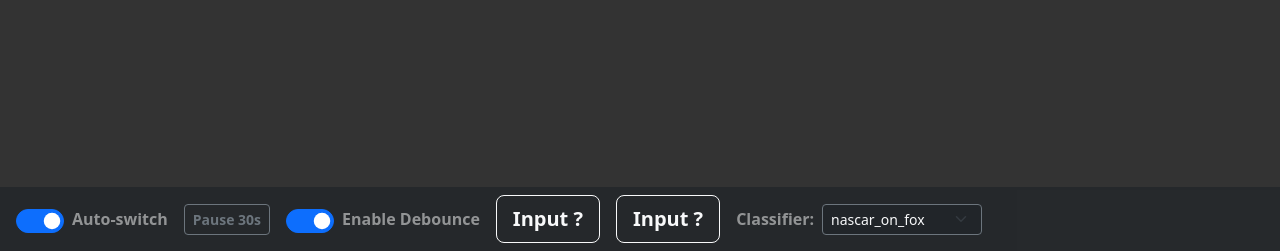
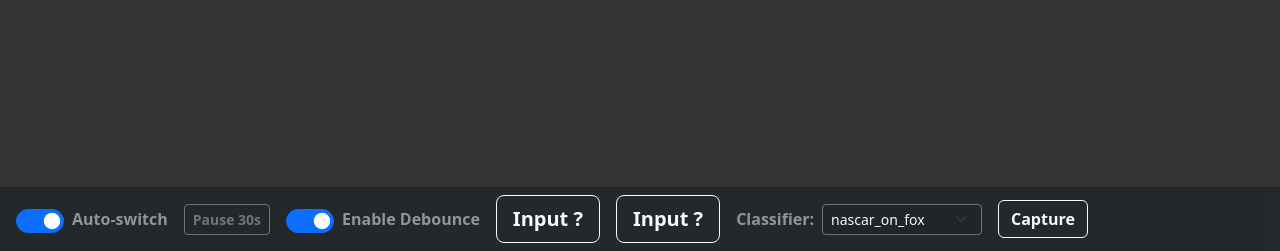
Before and after one commit to PushItToProd/tv-commercial-detection, a FastAPI app: page /is_ad in a window 1280 px wide. Shown: the part 573-824 px from the top of the page. Run offline with FastAPI, Linux system fonts and the light colour scheme; data that the repository does not hold is empty; some libraries are stand-ins or nearby versions.

Commit message:
add manual capture button

```diff
--- a/server/src/tv_commercial_detector/templates/is_ad.html
+++ b/server/src/tv_commercial_detector/templates/is_ad.html
@@ -77,7 +77,7 @@
     <div>
       <div class="d-flex flex-column-reverse flex-lg-row text-center align-items-center gap-5 my-5 ms-5 me-5">
         <div class="flex-grow-1">
-          <div id="buttons" class="d-flex flex-column flex-lg-row align-items-center justify-content-center gap-5"></div>
+          <div id="report-buttons" class="d-flex flex-column flex-lg-row align-items-center justify-content-center gap-5"></div>
         </div>
         <div><img id="last-frame" src="" alt="last frame"></div>
       </div>
@@ -120,6 +120,9 @@
         <select class="form-select form-select-sm bg-dark text-light border-secondary" id="classifier-profile-select" style="min-width:10rem;"></select>
       </div>
 
+      <!-- Capture button -->
+      <button class="btn btn-outline-light fw-semibold" id="btn-capture" onclick="captureFrames()">Capture</button>
+
     </div>
   </nav>
 
@@ -156,6 +159,13 @@ function pauseAutoSwitch() {
   fetch('/settings/pause_auto_switch', { method: 'POST' }).catch(() => {});
 }
 
+function captureFrames() {
+  fetch('/capture', { method: 'POST' })
+    .then(r => r.json())
+    .then(data => { if (data.error) alert(data.error); })
+    .catch(() => {});
+}
+
 function reportWrong(correctLabel, doSwitch) {
   fetch('/report_wrong', {
     method: 'POST',
@@ -168,7 +178,7 @@ function reportWrong(correctLabel, doSwitch) {
 }
 
 function makeReportButtons(correctLabel, display) {
-  const div = document.getElementById('buttons');
+  const div = document.getElementById('report-buttons');
   const btnSwitch = document.createElement('button');
   btnSwitch.className = 'btn-correction';
   btnSwitch.textContent = display + ' + Switch';
@@ -182,7 +192,7 @@ function makeReportButtons(correctLabel, display) {
 }
 
 function updateButtons(c) {
-  const div = document.getElementById('buttons');
+  const div = document.getElementById('report-buttons');
   div.innerHTML = '';
   if (c === 'ad' || c === 'content') {
     makeReportButtons(c === 'ad' ? 'content' : 'ad', c === 'ad' ? 'Racing' : 'Ad');
```
Also changed, not shown: server/src/tv_commercial_detector/routes/receive.py (+10 -0 lines).
